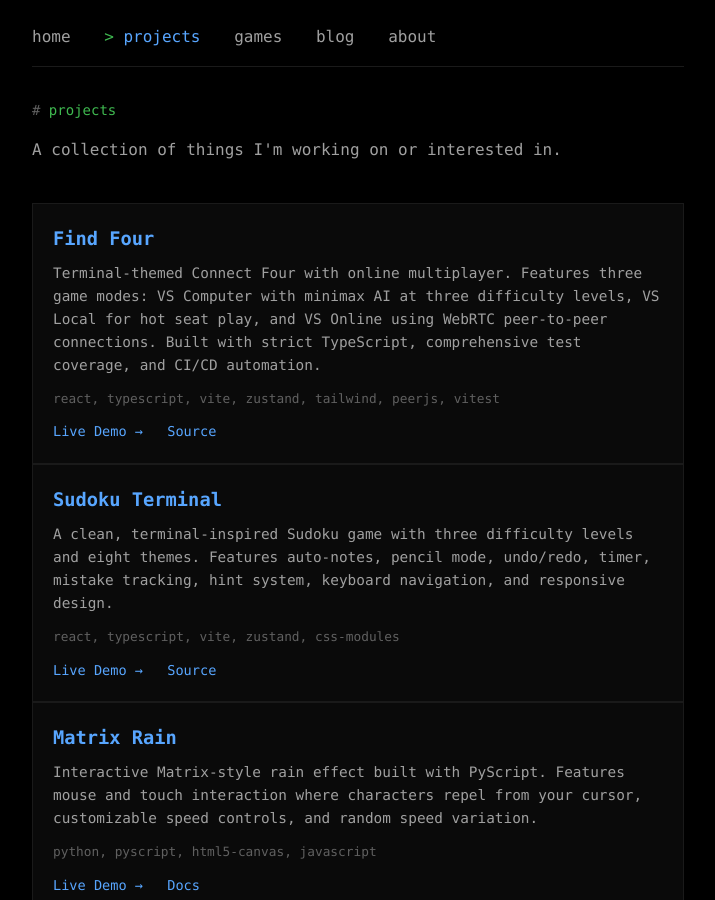
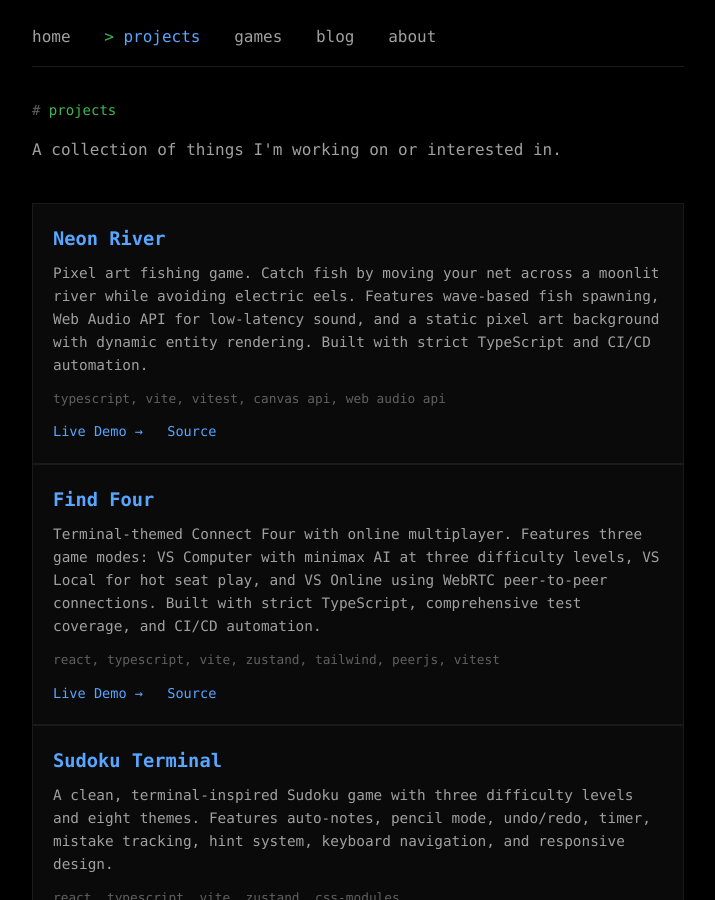
Before and after one commit to khesse-757/kahdev.me, a Jekyll site: the page built from projects.html, in a window 1280 px wide and 900 px high. Shown: the whole window, without its empty margins (282-997 px from the left). Built offline with Jekyll 4.4.1, drawn with Linux system fonts in a browser that asks for light colours.

Commit message:
add neon-river game and blog post

```diff
--- a/projects.html
+++ b/projects.html
@@ -6,6 +6,16 @@ description: projects
 <h1 class="section-title">projects</h1>
 <div class="intro">
 <p>A collection of things I'm working on or interested in.</p>
+</div>
+
+<div class="project-card">
+<h3><a href="https://github.com/khesse-757/neon-river">Neon River</a></h3>
+<p>Pixel art fishing game. Catch fish by moving your net across a moonlit river while avoiding electric eels. Features wave-based fish spawning, Web Audio API for low-latency sound, and a static pixel art background with dynamic entity rendering. Built with strict TypeScript and CI/CD automation.</p>
+<div class="project-tech">typescript, vite, vitest, canvas api, web audio api</div>
+<div class="project-links">
+<a href="https://neonriver.kahdev.me" target="_blank" class="demo-link">Live Demo →</a>
+<a href="https://github.com/khesse-757/neon-river" target="_blank">Source</a>
+</div>
 </div>
 
 <div class="project-card">
```
Also changed, not shown: _posts/2026-01-18-building-neon-river.md (added, +86 -0 lines), games.html (+10 -0 lines), assets/images/fisherman.png (added), assets/images/neon-river-unreal.jpg (added), 1 other file.
